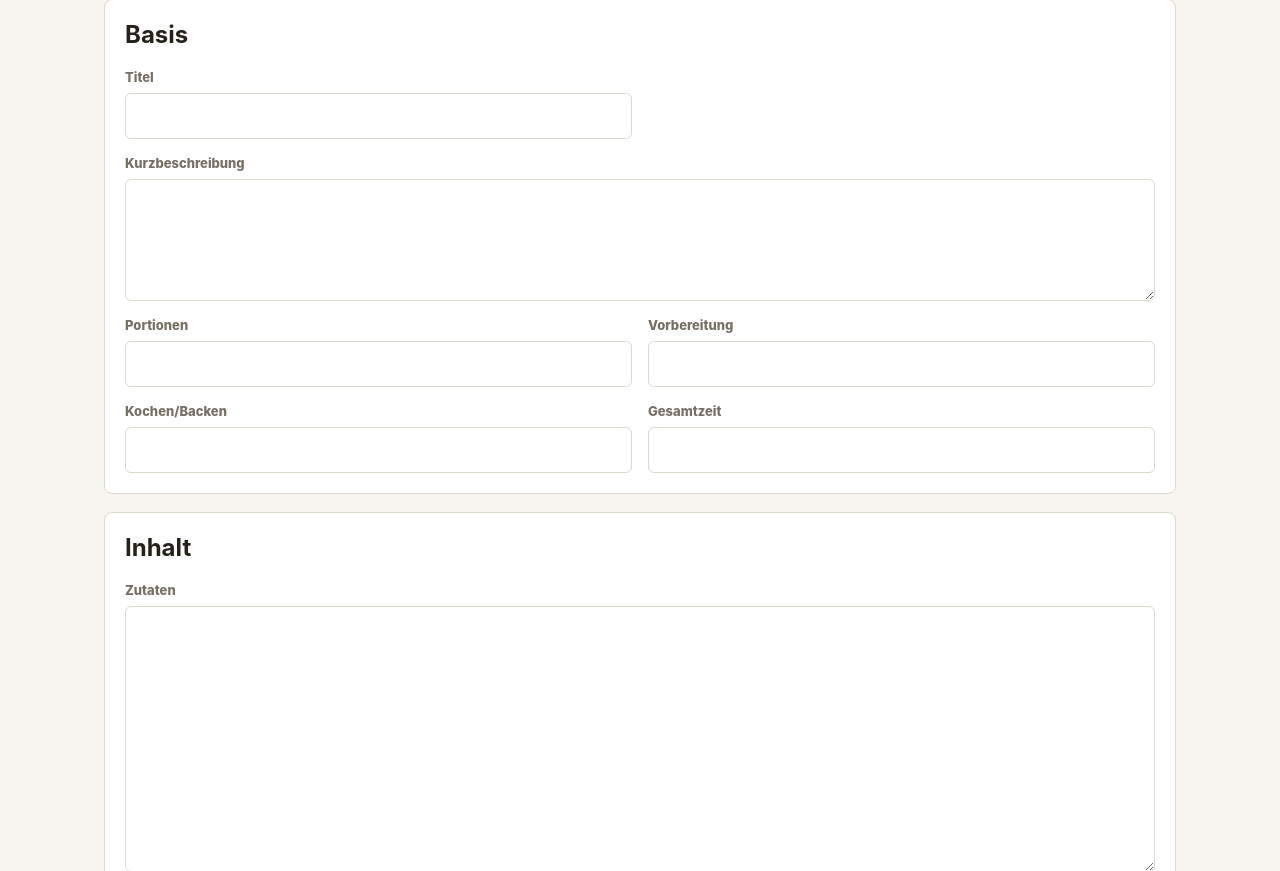
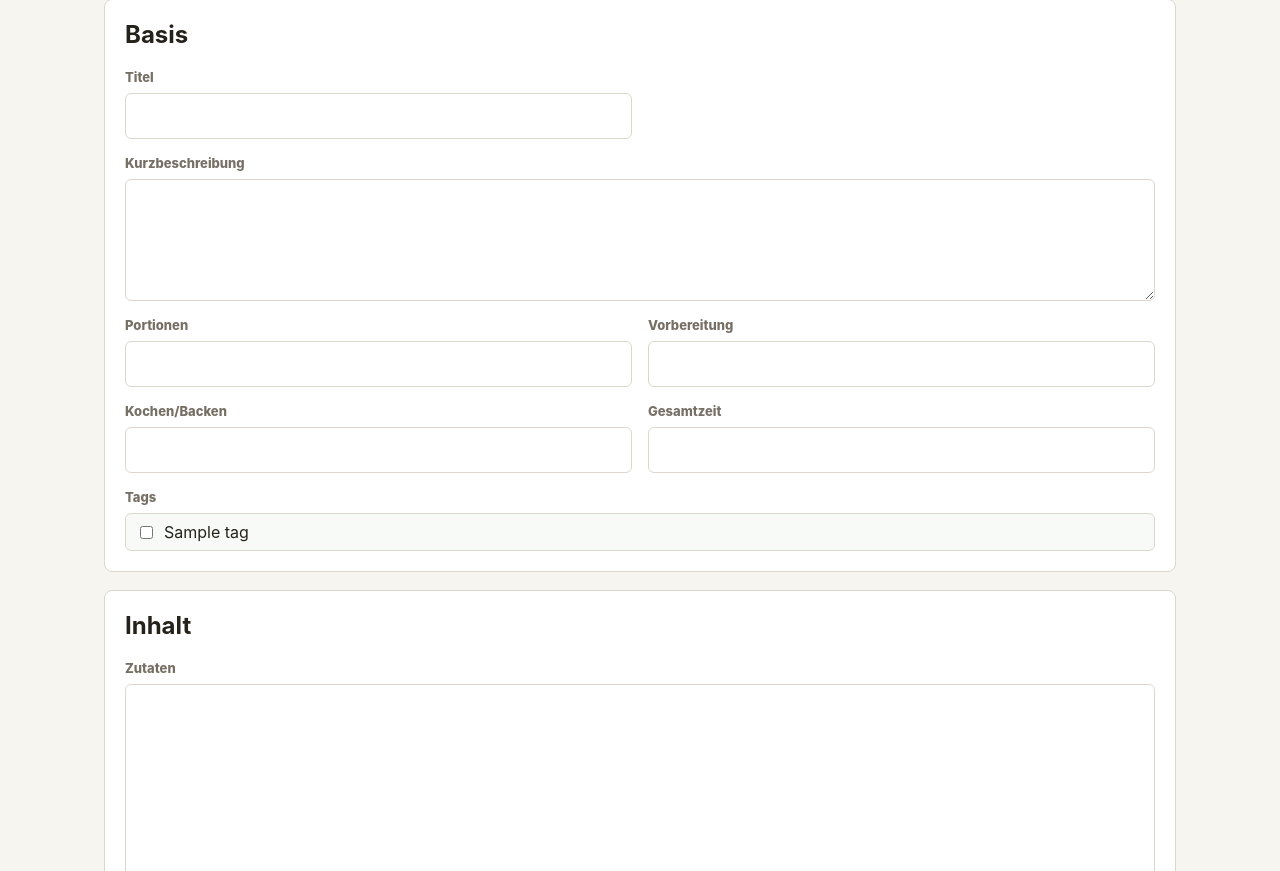
Before and after one commit to sraisl/rezeptinger, a Django app: template recipes/templates/recipes/edit.html in a window 1280 px wide. Shown: the part 214-1085 px from the top of the page. Run offline with Django 5.2, Linux system fonts and the light colour scheme; tables that the repository leaves empty hold one stand-in row (values such as "Sample post"); the template is opened without the code that fills it: values that come from a table or form of the project are taken from there, most other values are stand-ins (such as "Sample title", 1, 10 or a date in 2020); data that the repository does not hold is empty.

Commit message:
feat: Add tagging system for recipes with UI integration and admin management

```diff
--- a/recipes/forms.py
+++ b/recipes/forms.py
@@ -1,6 +1,6 @@
 from django import forms
 
-from .models import Recipe, RecipeSource
+from .models import Recipe, RecipeSource, Tag
 from .services.ingredients import replace_recipe_ingredients
 
 
@@ -20,6 +20,12 @@ class RecipeSourceForm(forms.ModelForm):
 
 
 class RecipeEditForm(forms.ModelForm):
+    tags = forms.ModelMultipleChoiceField(
+        label="Tags",
+        queryset=Tag.objects.none(),
+        required=False,
+        widget=forms.CheckboxSelectMultiple,
+    )
     ingredients_text = forms.CharField(
         label="Zutaten",
         required=False,
@@ -45,6 +51,7 @@ class RecipeEditForm(forms.ModelForm):
             "prep_time",
             "cook_time",
             "total_time",
+            "tags",
         ]
         labels = {
             "title": "Titel",
@@ -53,6 +60,7 @@ class RecipeEditForm(forms.ModelForm):
             "prep_time": "Vorbereitung",
             "cook_time": "Kochen/Backen",
             "total_time": "Gesamtzeit",
+            "tags": "Tags",
         }
         widgets = {
             "summary": forms.Textarea(attrs={"rows": 4}),
@@ -60,7 +68,9 @@ class RecipeEditForm(forms.ModelForm):
 
     def __init__(self, *args, **kwargs):
         super().__init__(*args, **kwargs)
+        self.fields["tags"].queryset = Tag.objects.all()
         if self.instance and self.instance.pk:
+            self.fields["tags"].initial = self.instance.tags.all()
             self.fields["ingredients_text"].initial = ingredients_to_text(
                 self.instance.ingredient_payloads()
             )
@@ -75,6 +85,7 @@ class RecipeEditForm(forms.ModelForm):
         recipe.notes = text_to_lines(self.cleaned_data["notes_text"])
         if commit:
             recipe.save()
+            self.save_m2m()
             replace_recipe_ingredients(recipe, ingredients)
         return recipe
 
--- a/recipes/models.py
+++ b/recipes/models.py
@@ -1,5 +1,6 @@
 from django.db import models
 from django.urls import reverse
+from django.utils.text import slugify
 
 
 class AppSettings(models.Model):
@@ -81,8 +82,25 @@ class ExtractionAttempt(models.Model):
         return f"{self.source} · {self.get_status_display()} · {self.started_at:%Y-%m-%d %H:%M}"
 
 
+class Tag(models.Model):
+    name = models.CharField(max_length=80, unique=True)
+    slug = models.SlugField(max_length=90, unique=True, blank=True)
+
+    class Meta:
+        ordering = ["name"]
+
+    def __str__(self) -> str:
+        return self.name
+
+    def save(self, *args, **kwargs) -> None:
+        if not self.slug:
+            self.slug = slugify(self.name)
+        super().save(*args, **kwargs)
+
+
 class Recipe(models.Model):
     source = models.OneToOneField(RecipeSource, on_delete=models.CASCADE, related_name="recipe")
+    tags = models.ManyToManyField(Tag, blank=True, related_name="recipes")
     title = models.CharField(max_length=255)
     summary = models.TextField(blank=True)
     servings = models.CharField(max_length=100, blank=True)
--- a/recipes/static/recipes/app.css
+++ b/recipes/static/recipes/app.css
@@ -264,6 +264,46 @@ button:hover {
   font-weight: 800;
 }
 
+.field-label {
+  color: var(--muted);
+  display: block;
+  font-size: 13px;
+  font-weight: 800;
+  margin-bottom: 8px;
+}
+
+.field-help {
+  color: var(--muted);
+  line-height: 1.4;
+  margin: 0;
+}
+
+.checkbox-grid ul {
+  display: grid;
+  gap: 8px;
+  grid-template-columns: repeat(auto-fit, minmax(150px, 1fr));
+  list-style: none;
+  margin: 0;
+  padding: 0;
+}
+
+.checkbox-grid label {
+  align-items: center;
+  background: #f8faf7;
+  border: 1px solid var(--line);
+  border-radius: 6px;
+  display: flex;
+  gap: 8px;
+  min-height: 38px;
+  padding: 8px 10px;
+}
+
+.checkbox-grid input {
+  flex: 0 0 auto;
+  min-height: 0;
+  width: auto;
+}
+
 .full-span {
   grid-column: 1 / -1;
 }
@@ -364,6 +404,23 @@ button:hover {
 .meta-line {
   display: flex;
   gap: 10px;
+}
+
+.tag-list {
+  display: flex;
+  flex-wrap: wrap;
+  gap: 8px;
+  margin-top: 18px;
+}
+
+.tag-pill {
+  background: #e9f3ef;
+  border: 1px solid #bad8cd;
+  border-radius: 999px;
+  color: var(--accent-dark);
+  font-size: 13px;
+  font-weight: 800;
+  padding: 5px 10px;
 }
 
 .source-grid {
--- a/recipes/templates/recipes/edit.html
+++ b/recipes/templates/recipes/edit.html
@@ -45,6 +45,17 @@
             {{ form.total_time }}
             {{ form.total_time.errors }}
           </label>
+          <div class="full-span">
+            <span class="field-label">{{ form.tags.label }}</span>
+            {% if form.tags.field.queryset %}
+              <div class="checkbox-grid">
+                {{ form.tags }}
+              </div>
+            {% else %}
+              <p class="field-help">Tags können im Admin angelegt werden.</p>
+            {% endif %}
+            {{ form.tags.errors }}
+          </div>
         </div>
       </section>
 
--- a/recipes/views.py
+++ b/recipes/views.py
@@ -98,7 +98,10 @@ def delete_source(request, pk):
 
 
 def detail(request, pk):
-    recipe = get_object_or_404(Recipe.objects.select_related("source"), pk=pk)
+    recipe = get_object_or_404(
+        Recipe.objects.select_related("source").prefetch_related("tags"),
+        pk=pk,
+    )
     return render(
         request,
         "recipes/detail.html",
```
Also changed, not shown: TODO.md (+4 -1 lines), recipes/admin.py (+14 -2 lines), recipes/templates/recipes/detail.html (+7 -0 lines), recipes/tests.py (+59 -1 lines), recipes/migrations/0007_tag_recipe_tags.py (added).
